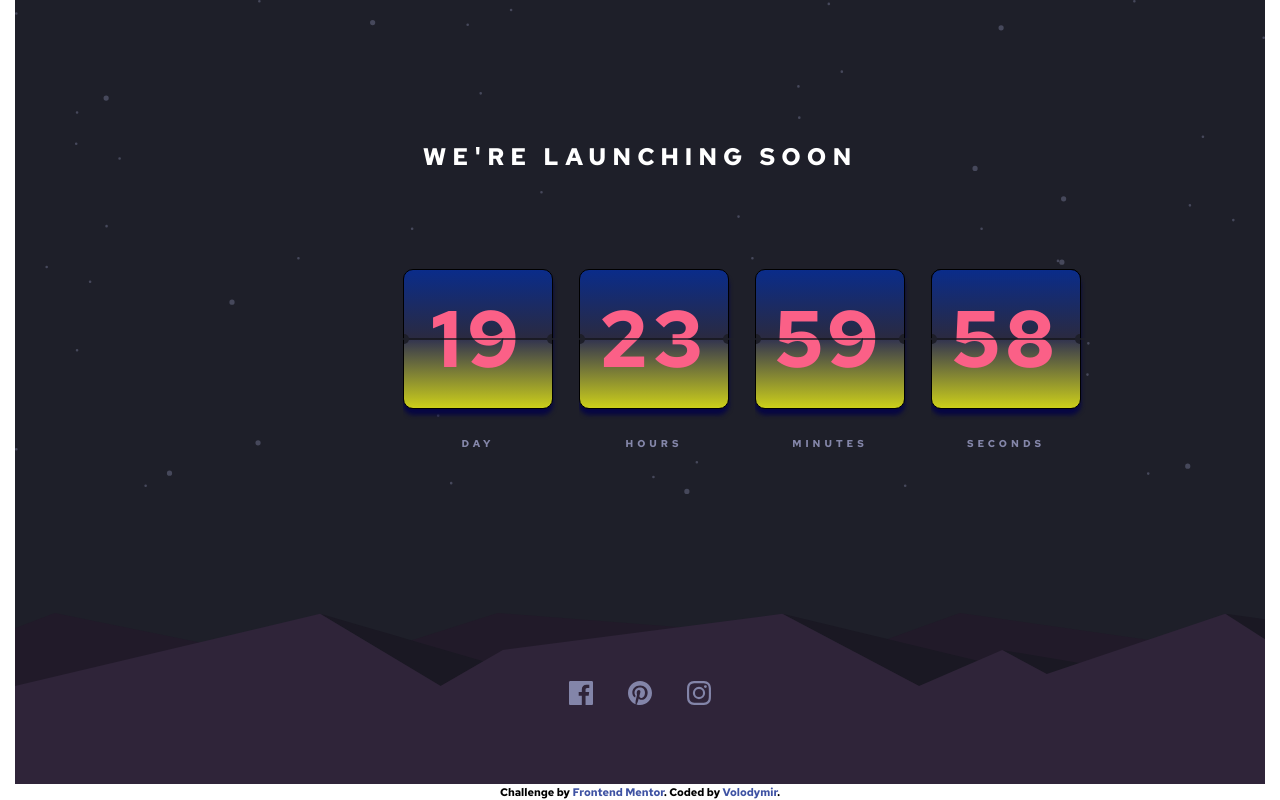
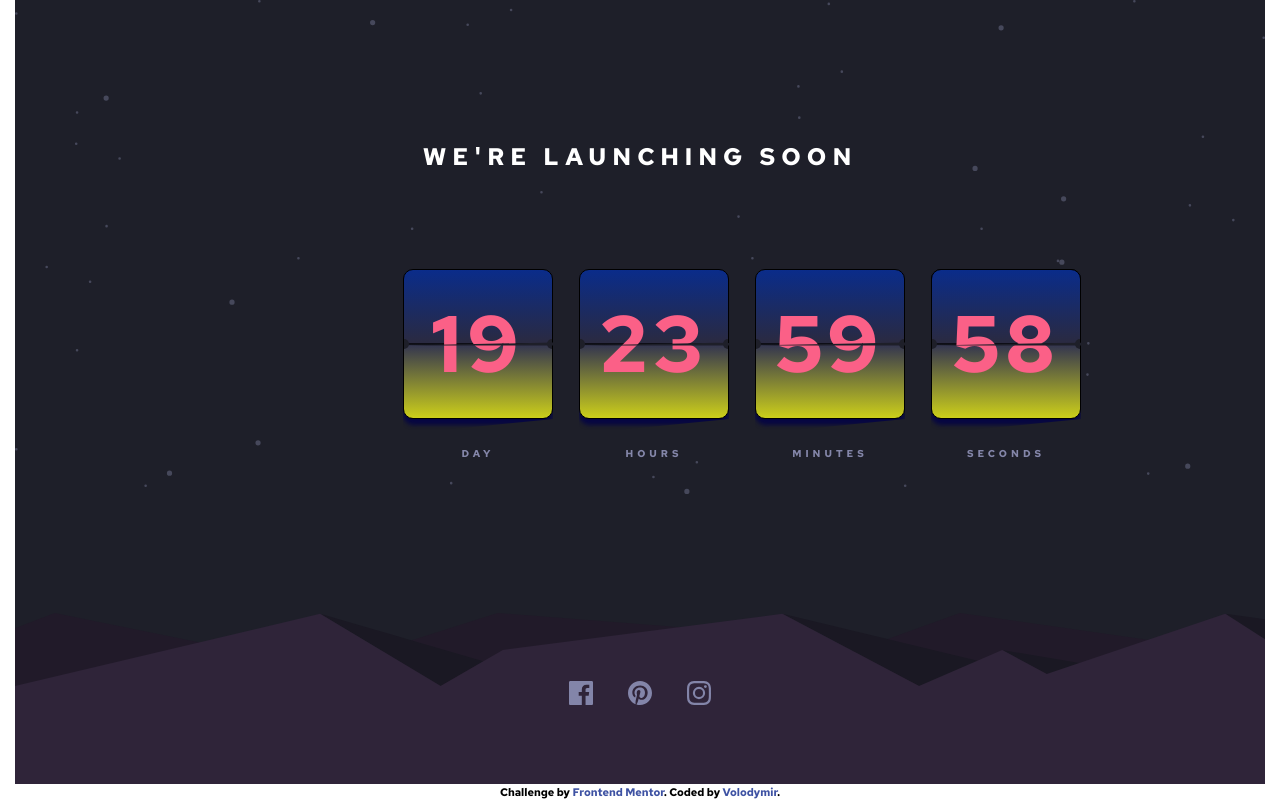
Before and after one commit to vovan0977967895/launch-countdown-timer, a plain HTML site: page index.html in a window 1280 px wide. Drawn offline with Linux system fonts and the light colour scheme.

Commit message:
добавил стиль цифр

```diff
--- a/css/style.css
+++ b/css/style.css
@@ -71,17 +71,18 @@ footer {
 	padding: 0 375px;
 	font-family: 'Red Hat Text', sans-serif;
 	font-size: 80px;
+
 }
 .number{
+
 	position: relative;
 	display: flex;
 	width: 150px;
-	height: 140px;
+	height: 150px;
 	overflow: hidden;
   	border: 1px solid #000;
 	border-radius: 10px;
 	color: var(--Soft-red);
-	/* background: linear-gradient(to bottom, #2e304a 50%, hsl(236, 21%, 26%) 50%); */
 	background: linear-gradient(
     to bottom,
     #0a2c8a 0%,
@@ -94,14 +95,14 @@ footer {
   clip-path: polygon(
     -10% -10%,
     0 0,
-    0 49.5%,
-    110% 49.5%,
-    110% 50.5%,
-    0 50.5%,
+    0 51%,
+    100% 49%,
+    100% 51%,
+    0 51%,
     0 110%,
-    110% 110%,
-    110% 110%,
-    110% 0%
+    100% 100%,
+    100% 100%,
+    100% 0%
   );
 	margin: 0 13px 30px;
 	align-items: center;
@@ -119,7 +120,7 @@ footer {
 }
 .turn {
 	position: absolute;
-	top: 268.5px;
+	top: 269px;
 	/* right: 152px; */
 	z-index: 1;
 	transform-style: preserve-3d;
@@ -146,7 +147,7 @@ footer {
 	}
 
 	49% {
-	  transform: translate3d(0, 0, 0px) rotateX(90deg) skew(-5deg);
+	  transform: translate3d(0, 0, 0px) rotateX(90deg) skew(-3deg);
 	  clip-path: polygon(
 		0 51%,
 		0 49%,
@@ -161,7 +162,7 @@ footer {
 	  );
 	}
 	50% {
-	  transform: translate3d(0, 0, 0px) rotateX(90deg) skew(5deg);
+	  transform: translate3d(0, 0, 0px) rotateX(90deg) skew(3deg);
 	  clip-path: polygon(
 		0 49%,
 		0 49%,
```
